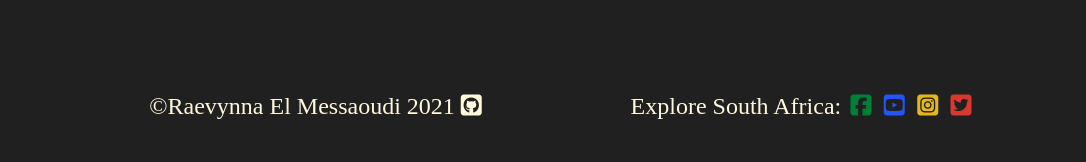
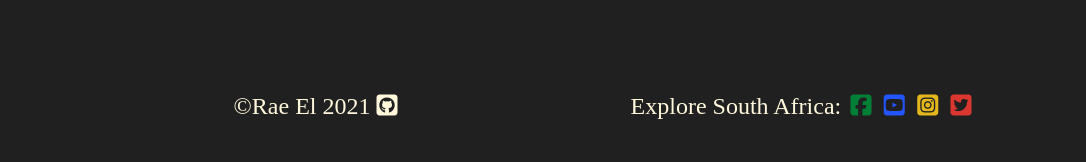
Before and after one commit to RaevynnaElMessaoudi/life-in-mzansi, a plain HTML site: page culture.html in a window 1280 px wide. Shown: the part 3766-3928 px from the top of the page, without its empty margins (84-1170 px from the left). Drawn offline with Linux system fonts and the light colour scheme.

Commit message:
changed footer content

```diff
--- a/culture.html
+++ b/culture.html
@@ -129,7 +129,7 @@
     <footer>
         <div class="footer">
             <div class="footer-block-one">
-                <p>©Raevynna El Messaoudi 2021
+                <p>©Rae El 2021
                     <a href="https://github.com/RaevynnaElMessaoudi" target="_blank"><i
                             class="fab fa-github-square"></i></a>
                 </p>
```
Also changed, not shown: geography.html (+1 -1 lines), history.html (+1 -1 lines), index.html (+1 -1 lines), wildlife.html (+1 -1 lines).
